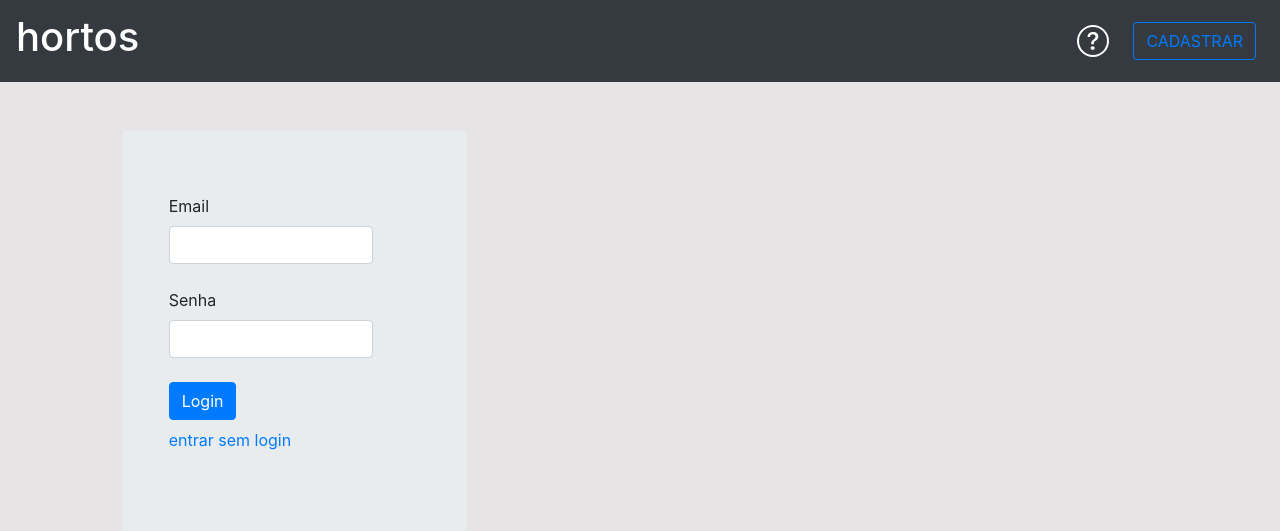
After one commit to JoseGabrielm/hortosPHP, a PHP site: page /login.php in a window 1280 px wide. The commit adds this page. Shown: the top 531 px of the page. Run offline with PHP 8.4, Linux system fonts and the light colour scheme; some libraries are stand-ins or nearby versions.

Commit message:
Login
Implementação da pagina de login e ControllerLogin

```diff
--- /dev/null
+++ b/hortosPHP/login.php
@@ -0,0 +1,42 @@
+<?php
+include('include/header.php');
+include('class/ClassCrud.php');
+?>
+
+<div class="container col-10">
+
+<div class="jumbotron col-4">
+
+
+<div class="form-group text-left col-10">
+
+    <label for="">Email</label>
+    <input type="email" class="form-control" id="CD_HORTO" name="CD_HORTO" placeholder="" >
+
+    <label class="mt-4" for="">Senha</label>
+    <input type="password" class="form-control" id="NM_HORTO" name="NM_HORTO" placeholder="" >
+
+
+    <button type="submit" class="btn btn-primary mt-4 mb-2" value="">Login</button>
+
+    <br>
+
+    <a href="index.php">entrar sem login</a>
+
+
+
+
+</div>
+
+</div>
+
+
+
+
+
+</div>
+
+
+
+
+<?php include('include/footer.php') ?>
```
Also changed, not shown: hortosPHP/controllers/LoginController.php (added, +13 -0 lines), hortosPHP/index.php (+8 -2 lines).
